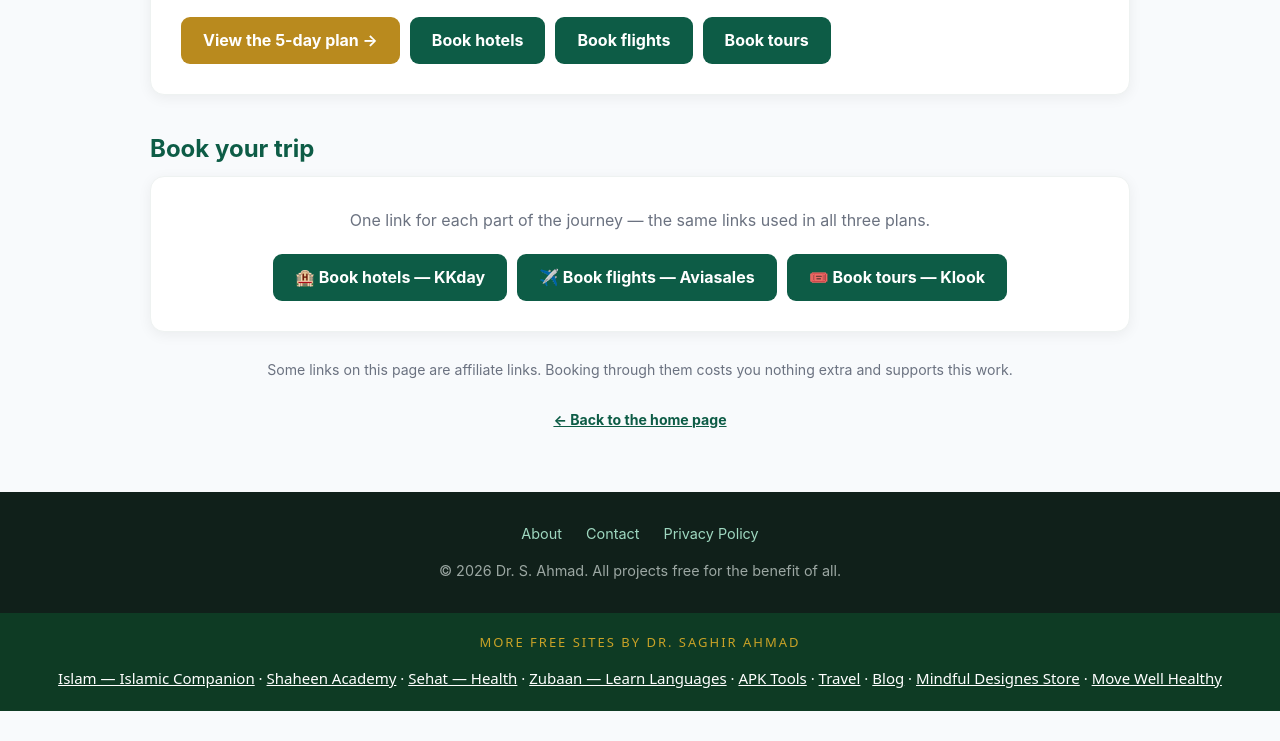
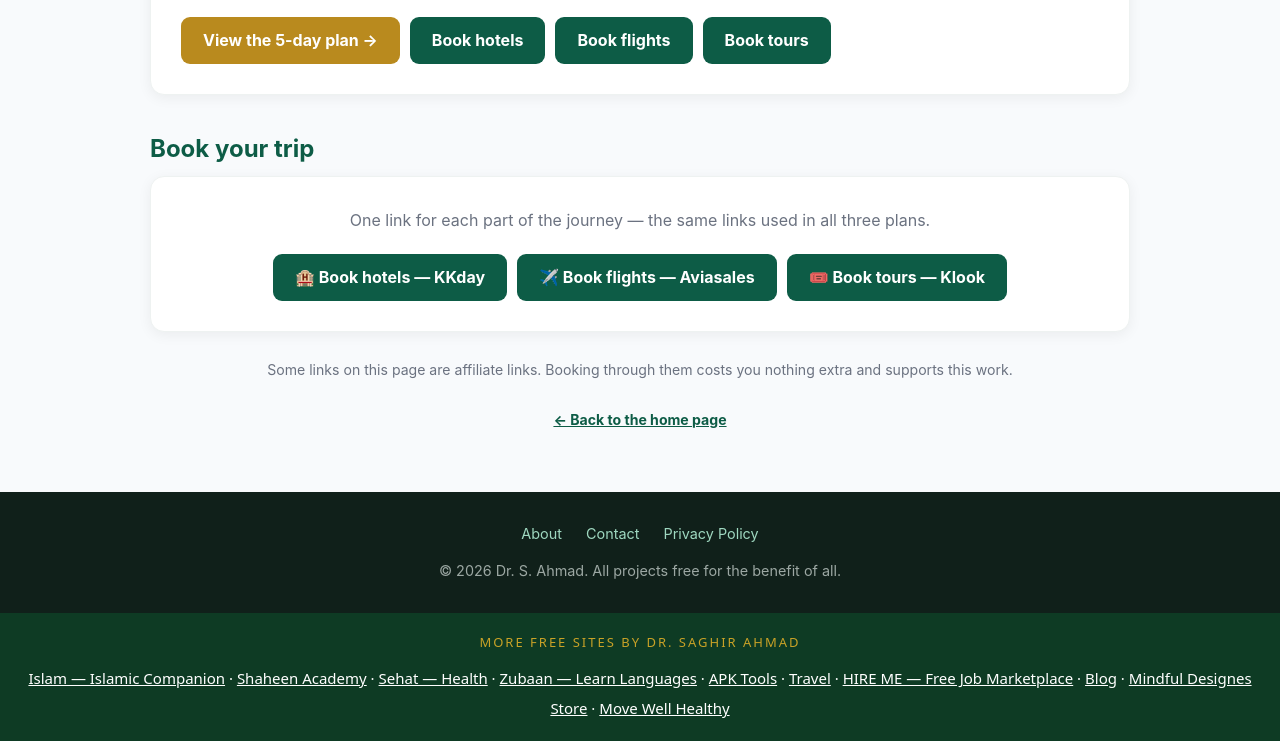
Before and after one commit to DrSAhmad/DrSAhmad.github.io, a plain HTML site: page travel.html in a window 1280 px wide. Shown: the part 2342-3083 px from the top of the page. Before the commit the page ends 3053 px from the top, so only its background shows below. Drawn offline with Linux system fonts and the light colour scheme.

Commit message:
Add HIRE ME link to More free sites block

```diff
--- a/travel.html
+++ b/travel.html
@@ -177,6 +177,7 @@
 <a style="color:#fff" href="https://drsahmad.github.io/zubaan/">Zubaan — Learn Languages</a> ·
 <a style="color:#fff" href="https://drsahmad.github.io/apk-tools/">APK Tools</a> ·
 <a style="color:#fff" href="https://drsahmad.github.io/travel.html">Travel</a> ·
+  <a style="color:#fff" href="https://drsahmad.github.io/hireme.html">HIRE ME — Free Job Marketplace</a> ·
 <a style="color:#fff" href="https://text-to-image-free.blogspot.com/">Blog</a> ·
 <a style="color:#fff" href="https://mindfuldesignes.gumroad.com/">Mindful Designes Store</a> · <a style="color:#fff" href="https://movewellhealthy.liveblog365.com/">Move Well Healthy</a>
 </p></nav>
```
